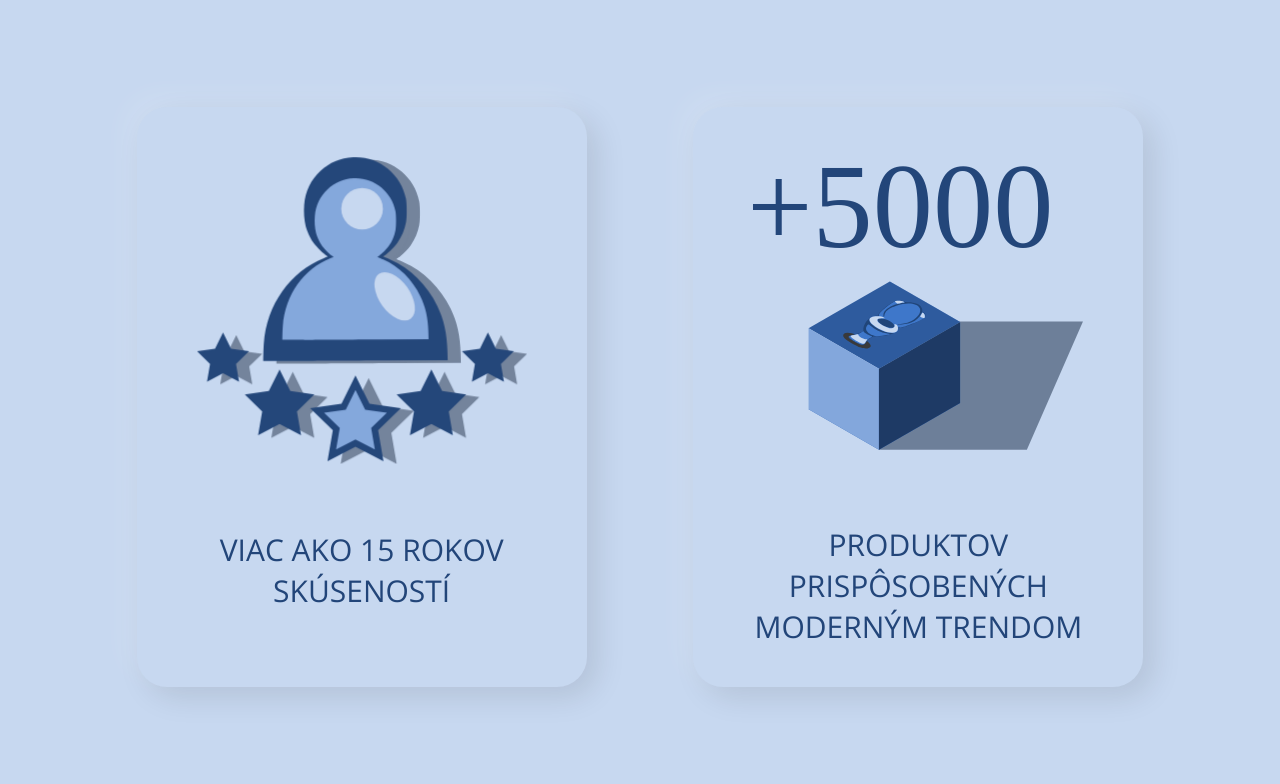
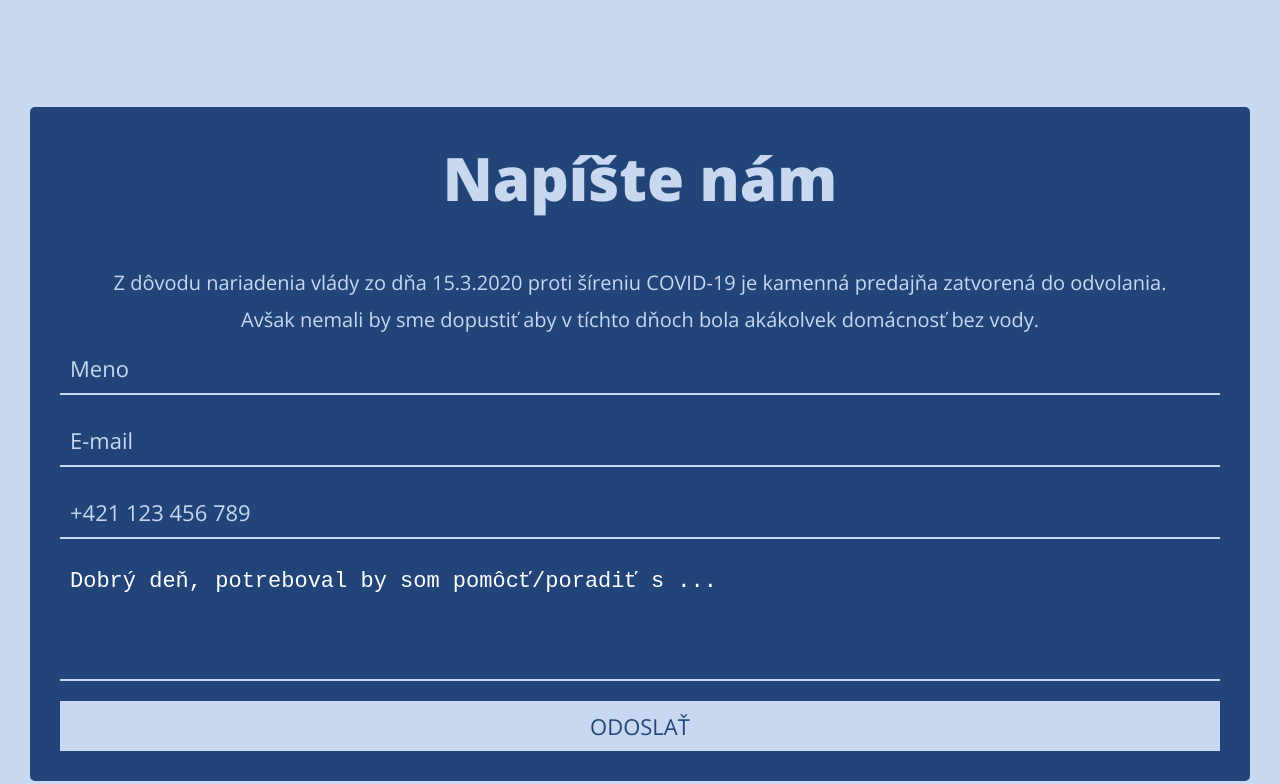
Before and after one commit to Darken141/praktik-nm.sk, a Gatsby site: page / in a window 1280 px wide. Shown: the part 625-1409 px from the top of the page. Built offline with nearby package versions, Linux system fonts and the light colour scheme; Gatsby itself is replaced by a stand-in of ours.

Commit message:
add contact form for customers

```diff
--- a/src/components/card/card.scss
+++ b/src/components/card/card.scss
@@ -19,7 +19,7 @@
 	text-align: center;
 	margin-bottom: 13rem;
 
-	box-shadow: 10px 10px 3rem rgba(0, 0, 0, 0.1), -10px -10px 3rem rgba(255, 255, 255, 0.15);
+	box-shadow: 10px 10px 3rem rgba(0, 0, 0, 0.1), -10px -10px 3rem rgba(255, 255, 255, 0.35);
 
 	&__illustration {
 		margin-bottom: 5rem;
--- a/src/components/contact/contact.scss
+++ b/src/components/contact/contact.scss
@@ -10,7 +10,7 @@
 	flex-direction: column;
 	margin-bottom: 13rem;
 
-	box-shadow: 10px 10px 3rem rgba(0, 0, 0, 0.1), -10px -10px 3rem rgba(255, 255, 255, 0.15);
+	box-shadow: 10px 10px 3rem rgba(0, 0, 0, 0.1), -10px -10px 3rem rgba(255, 255, 255, 0.35);
 
 	h3 {
 		font-size: 3rem;
--- a/src/components/layout.scss
+++ b/src/components/layout.scss
@@ -39,6 +39,75 @@ body {
 	text-align: center;
 }
 
+.heading-light {
+	color: $background-color;
+	margin-bottom: 5rem;
+	font-size: 6rem;
+	text-align: center;
+}
+
+#contact-us {
+	background-color: $primary-color;
+	padding: 3rem;
+	margin-bottom: 10rem;
+	border-radius: 5px;
+
+	p {
+		color: $background-color;
+		margin-bottom: 1rem;
+		font-size: 2rem;
+		text-align: center;
+	}
+	form {
+		display: flex;
+		flex-direction: column;
+
+		input {
+			background-color: transparent;
+			border: none;
+			border-bottom: 2px solid $background-color;
+			padding: 1rem;
+			margin-bottom: 2rem;
+			display: block;
+			font-size: 2.2rem;
+			color: #fff;
+
+			font-family: inherit;
+
+			&::placeholder {
+				color: $background-color;
+			}
+		}
+
+		textarea {
+			resize: none;
+			background-color: transparent;
+			border: none;
+			border-bottom: 2px solid $background-color;
+			padding: 1rem;
+			margin-bottom: 2rem;
+			display: block;
+			font-size: 2.2rem;
+			color: #fff;
+		}
+
+		button {
+			cursor: pointer;
+			padding: 1rem;
+			font-size: 2.2rem;
+			font-family: inherit;
+			text-transform: uppercase;
+			border: none;
+			background-color: $background-color;
+			color: $primary-color;
+
+			&:hover {
+				background-color: lighten($background-color, 10);
+			}
+		}
+	}
+}
+
 @media all and (max-width: 480px) {
 	.heading {
 		margin-bottom: 3rem;
--- a/src/components/navbar/navbar.js
+++ b/src/components/navbar/navbar.js
@@ -11,7 +11,7 @@ const Navbar = () => (
 		<div className="logo-container">
 			<Logo id="logo" />
 		</div>
-		<div id="contact">
+		<div id="contact-details">
 			<div id="phone">
 				<span>032 7430 351</span>
 				<PhoneIcon className="icon" />
--- a/src/components/navbar/navbar.scss
+++ b/src/components/navbar/navbar.scss
@@ -15,7 +15,7 @@
 	// &:first-child {
 	// 	width: 8vw;
 	// }
-	#contact {
+	#contact-details {
 		// height: 100%;
 		display: flex;
 		flex-direction: column;
@@ -80,7 +80,7 @@
 		flex-direction: column;
 		align-items: center;
 
-		#contact {
+		#contact-details {
 			// height: 100%;
 			display: flex;
 			flex-direction: column;
--- a/src/components/opening-hours/opening-hours.scss
+++ b/src/components/opening-hours/opening-hours.scss
@@ -28,7 +28,7 @@
 		margin-top: 3rem;
 		padding: 4rem 6rem;
 		border-radius: 3rem;
-		box-shadow: 10px 10px 3rem rgba(0, 0, 0, 0.1), -10px -10px 3rem rgba(255, 255, 255, 0.15);
+		box-shadow: 10px 10px 3rem rgba(0, 0, 0, 0.1), -10px -10px 3rem rgba(255, 255, 255, 0.35);
 
 		.row {
 			display: flex;
@@ -54,7 +54,7 @@
 			font-size: 1.4rem;
 			padding: 2rem 3rem;
 
-			box-shadow: 10px 10px 3rem rgba(0, 0, 0, 0.1), -10px -10px 3rem rgba(255, 255, 255, 0.15);
+			box-shadow: 10px 10px 3rem rgba(0, 0, 0, 0.1), -10px -10px 3rem rgba(255, 255, 255, 0.35);
 		}
 	}
 }
--- a/src/pages/index.js
+++ b/src/pages/index.js
@@ -83,6 +83,26 @@ const IndexPage = () => {
 				</div>
 			</section>
 
+			<section id="contact-us">
+				<h2 className="heading-light">Napíšte nám</h2>
+				<p>
+					Z dôvodu nariadenia vlády zo dňa 15.3.2020 proti šíreniu COVID-19 je kamenná predajňa zatvorená do
+					odvolania.
+				</p>
+				<p>Avšak nemali by sme dopustiť aby v tíchto dňoch bola akákolvek domácnosť bez vody.</p>
+
+				<form action="https://getform.io/f/05565fe4-35b5-4ac3-a12a-2dfea583ea63" method="POST">
+					<input type="text" name="name" placeholder="Meno" required />
+					<input type="email" name="email" placeholder="E-mail" required />
+					<input type="tel" name="tel" placeholder="+421 123 456 789" required />
+					<textarea id="message" name="message" rows="4" cols="50">
+						Dobrý deň, potreboval by som pomôcť/poradiť s ...
+					</textarea>
+					{/* <input type="tel" name="tel"/> */}
+					<button type="submit">Odoslať</button>
+				</form>
+			</section>
+
 			<section id="benefits">
 				{cardsInformations.map(({ id, image, content }) => <Card key={id} Image={image} content={content} />)}
 			</section>
```
